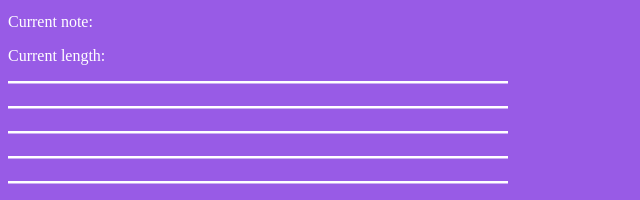
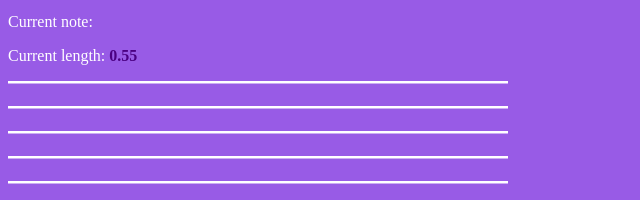
Before and after one commit to Jiffboy/Jiffboy.github.io, a plain HTML site: page song.html in a window 1280 px wide. Shown: the part 156-356 px from the top of the page, 0-640 px from the left. Drawn offline with Linux system fonts and the light colour scheme.

Commit message:
default length set to 0.55

```diff
--- a/song.html
+++ b/song.html
@@ -13,7 +13,7 @@
   <p>Note Length: <input id="setText" type="text" name="setText" value="0.55"><button id="set">Set</button></p>
   <p><button id="confirm">Confirm Note</button><button id="play">Play</button><button id="undo">Undo</button><button id="redo">Redo</button><button id="help"> Help </button></p>
   <p>Current note: <span id="currPitch"></span></p>
-  <p>Current length: <span id="currLen"></span></p>
+  <p>Current length: <span id="currLen">0.55</span></p>
   <canvas id="noteSheet" width="500" height="120"></canvas>
 <body>
 </html>
```
